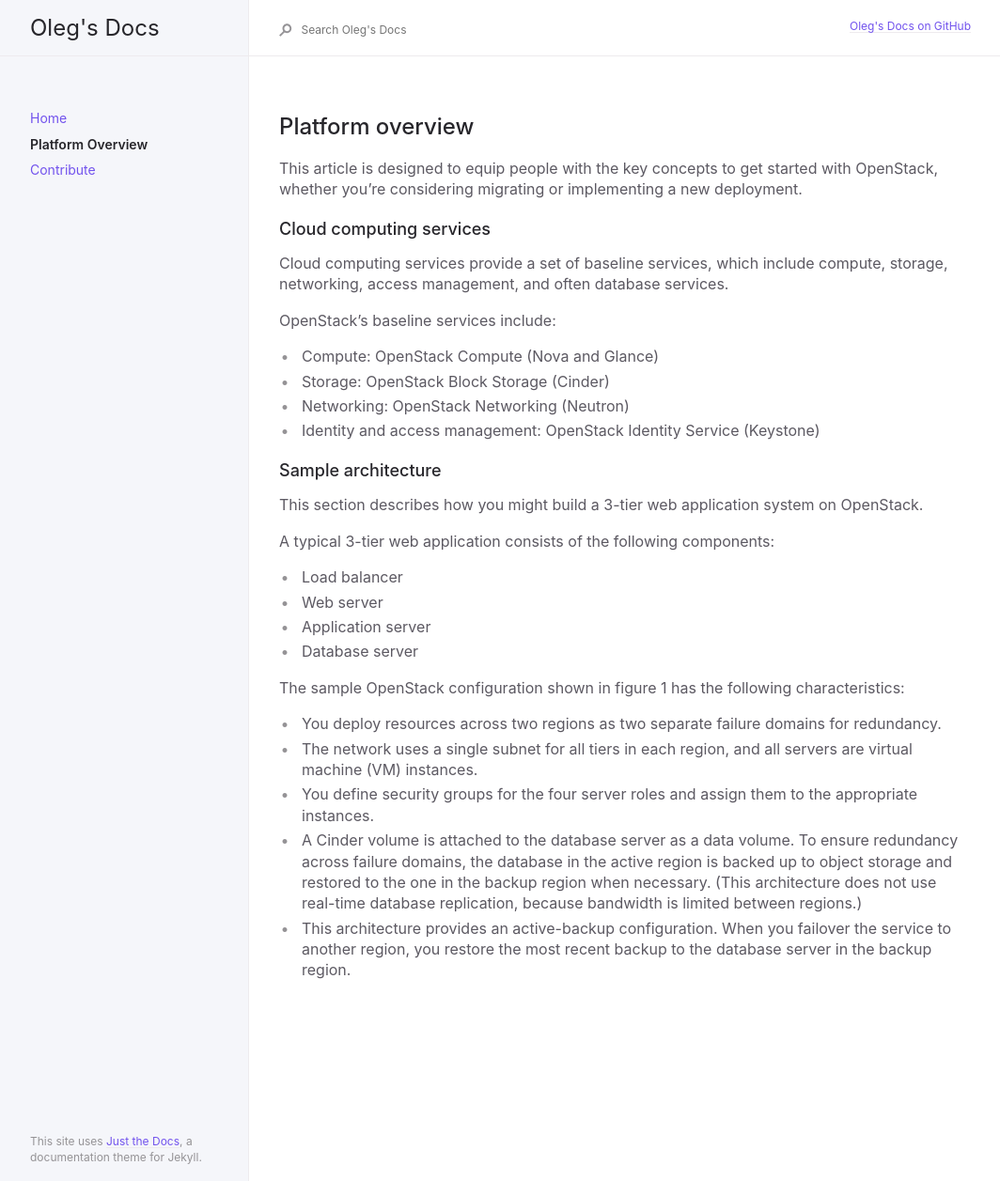
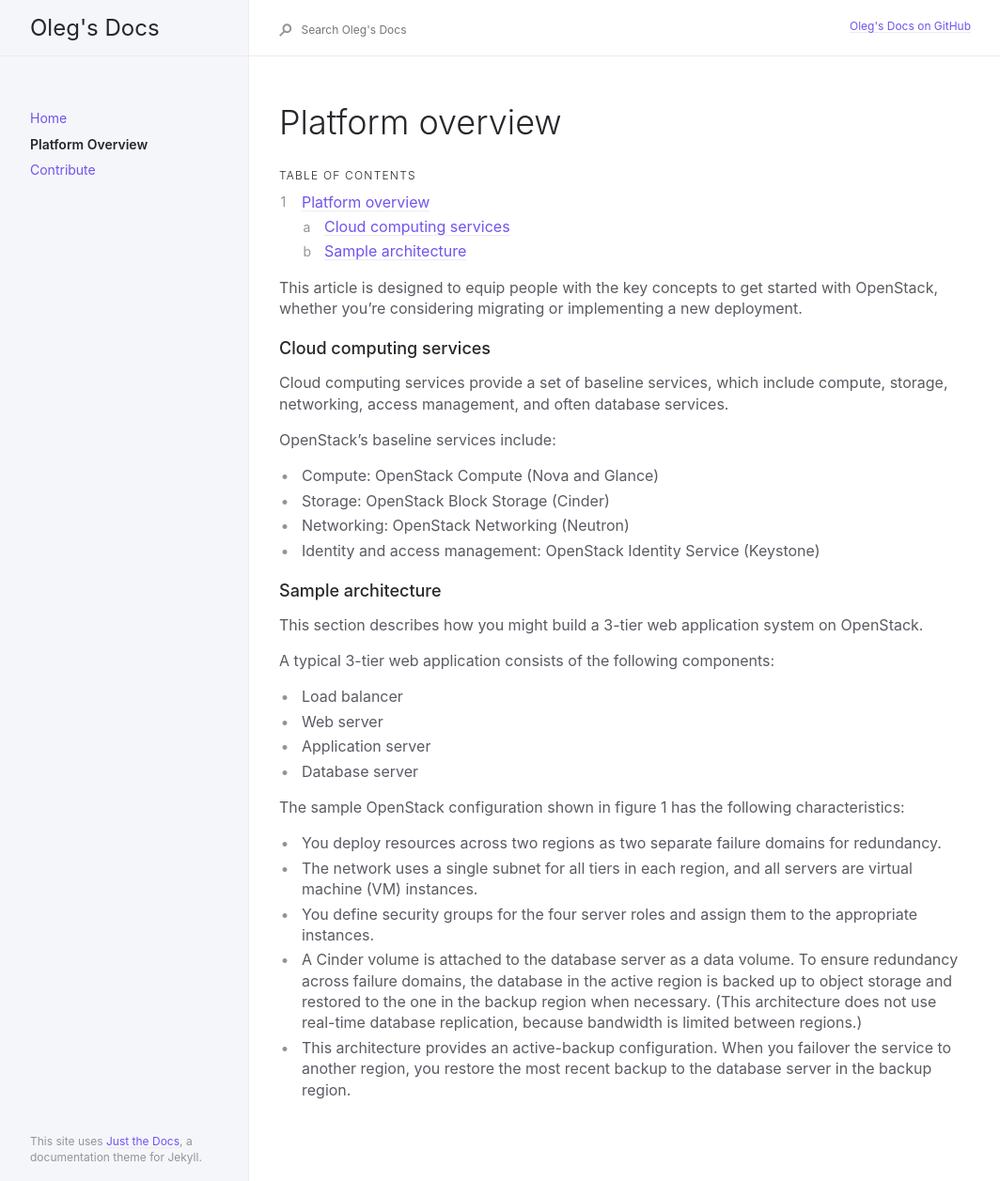
Before and after one commit to olegchorny/olegchorny.github.io, a Jekyll site: the page built from platform-overview.md, in a window 1280 px wide. Shown: the whole page at 94% size, without its empty margins (91-1155 px from the left). Built offline with Jekyll 4.4.1, drawn with Linux system fonts in a browser that asks for light colours.

Commit message:
platfrom overview

```diff
--- a/platform-overview.md
+++ b/platform-overview.md
@@ -5,7 +5,13 @@ has_children: false
 nav_order: 2
 ---
 
-## Platform overview
+# Platform overview
+
+## Table of contents
+{: .no_toc .text-delta }
+
+1. TOC
+{:toc}
 
 This article is designed to equip people with the key concepts to get started with OpenStack, whether you’re considering migrating or implementing a new deployment.
 
```
